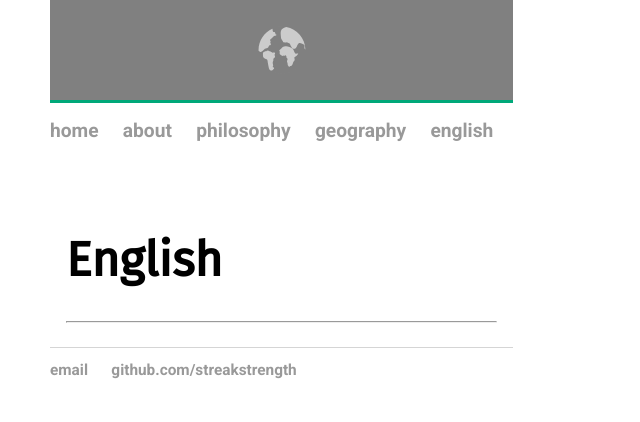
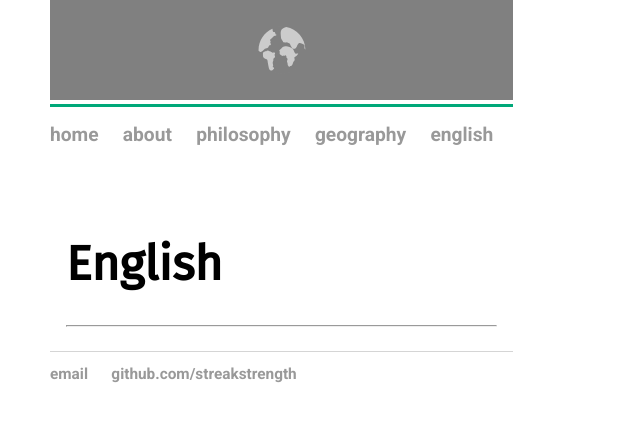
Before and after one commit to streakstrength/streakstrength.github.io, a Jekyll site: the page built from eng/index.html, in a window 1280 px wide. Shown: the top 422 px of the page, without its empty margins (0-640 px from the left). Built offline with Jekyll 4.4.1, drawn with Linux system fonts in a browser that asks for light colours; nearby versions of some CDN libraries.

Commit message:
Add display: inline-block to banner

```diff
--- a/css/main.css
+++ b/css/main.css
@@ -23,6 +23,7 @@
     width: 100%;
     background-position: 0px 0px;
     margin: 0px auto;
+    display: inline-block;
 }
 #banner img {
     position: relative;
@@ -69,7 +70,7 @@
 /* Main content */
 .container {
     padding: 16px;
-    position: relative;
+    margin: 0 auto;
 }
 
 /* Font settings */
```
